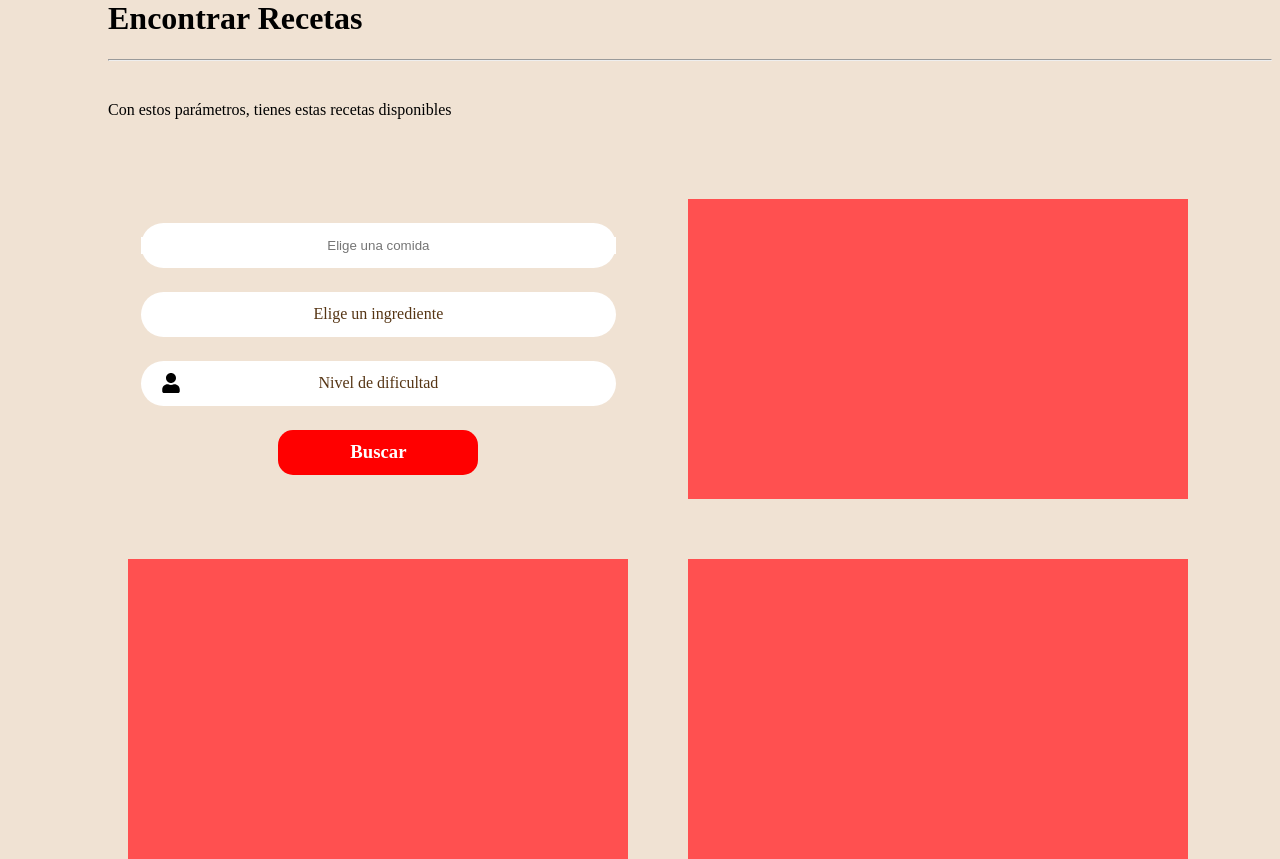
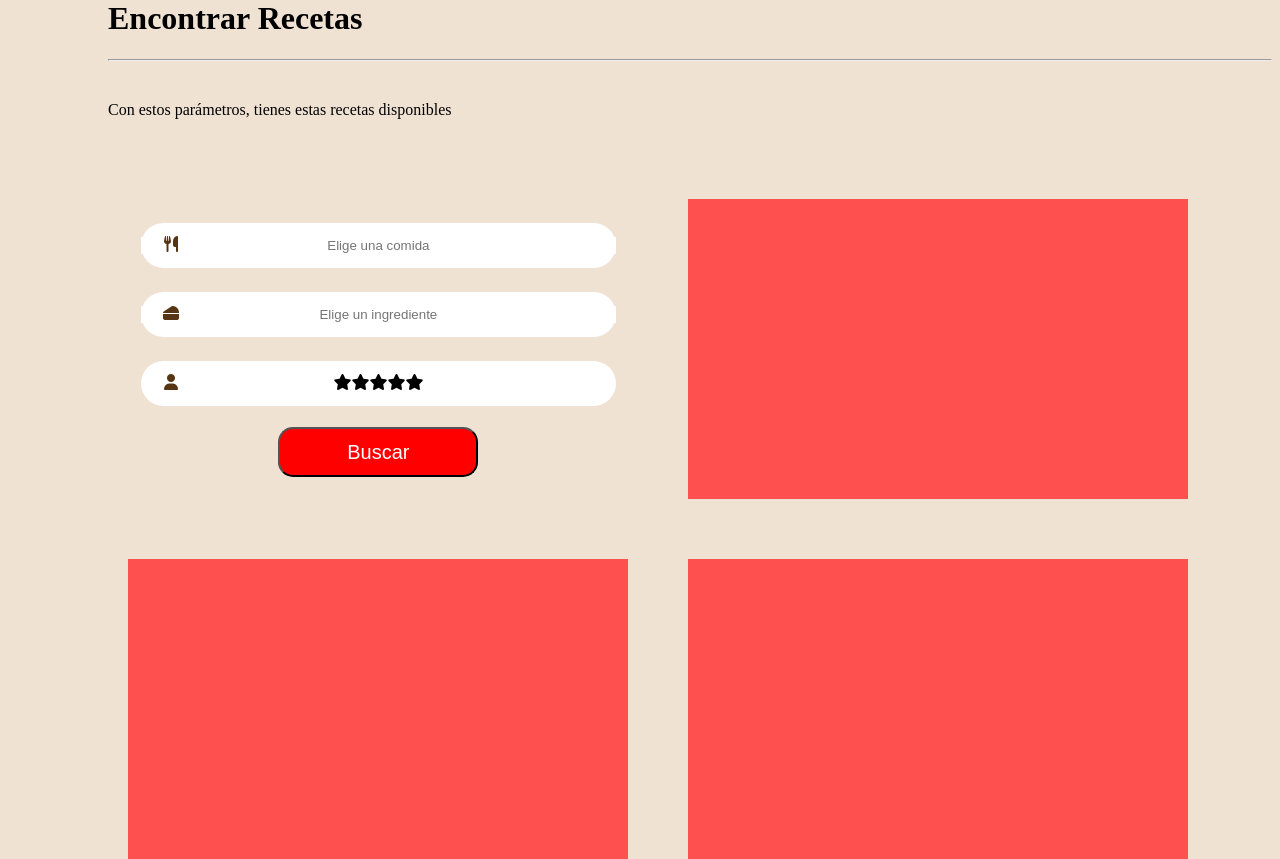
Before and after one commit to nicolasdeory/FoodScheduler, a PHP site: page /busqueda.php in a window 1280 px wide. Shown: the part 21-880 px from the top of the page. Run offline with PHP 8.4, Linux system fonts and the light colour scheme; some libraries are stand-ins or nearby versions.

Commit message:
Visual changes

```diff
--- a/busqueda.php
+++ b/busqueda.php
@@ -6,6 +6,7 @@
 
     <meta charset="UTF-8">
     <meta name="viewport" content="width=device-width, initial-scale=1.0">
+    <script src="https://kit.fontawesome.com/85abaff11f.js" crossorigin="anonymous"></script>
     <!-- BARRA SUPERIOR-->
 
     <link rel="stylesheet" href="css/busqueda.css">
@@ -28,27 +29,53 @@
     <div class="contenedor">
         <div class="search">
             <div class="comida">
+                <div class="icon1">
+                    <i class="fas fa-utensils"></i>
+                </div>
                 <input type="text" placeholder="Elige una comida" class="input-text"></input>
             </div>
 
             <div class="ingrediente">
-                Elige un ingrediente
+                <div class="icon2">
+                    <i class="fas fa-cheese"></i>
+                </div>
+                <input type="text" placeholder="Elige un ingrediente" class="input-text"></input>
             </div>
 
 
             <div class="dificultad">
+                <div class="icon3">
+                    <i class="fas fa-user"></i>
+                </div>
 
-                    <img class="img" src="icons/user-solid.svg">
 
-                    <div class="texto-dif">
-                        <p1>Nivel de dificultad</p1>
+                <div class="texto-dif">
+                    <div class="dif">
+                        <form>
+                            <div class="rating">
+                                <input id="star1" name="star" type="radio" value="5" class="radio-btn hide" />
+                                <label for="star1"><i class="fas fa-star"></i></label>
+                                <input id="star2" name="star" type="radio" value="4" class="radio-btn hide" />
+                                <label for="star2"><i class="fas fa-star"></i></label>
+                                <input id="star3" name="star" type="radio" value="3" class="radio-btn hide" />
+                                <label for="star3"><i class="fas fa-star"></i></label>
+                                <input id="star4" name="star" type="radio" value="2" class="radio-btn hide" />
+                                <label for="star4"><i class="fas fa-star"></i></label>
+                                <input id="star5" name="star" type="radio" value="1" class="radio-btn hide" />
+                                <label for="star5"><i class="fas fa-star"></i></label>
+                                <div class="clear"></div>
+                            </div>
+                        </form>
                     </div>
+                </div>
 
 
             </div>
 
             <div class="boton">
-                <h3>Buscar</h3>
+                <button class="button" type="button">
+                    Buscar
+                </button>
             </div>
         </div>
 
--- a/css/busqueda.css
+++ b/css/busqueda.css
@@ -1,4 +1,3 @@
-
 html{
     background-color: #f0e2d3;
     }
@@ -68,12 +67,16 @@ background-color: #f0e2d3;
         color: white;
     }
 
-.icon{
-    height: 10px;
-    display: flex;
+    .button{
+        background-color: red;
+        border-radius: 15px;
+        height: 50px;
+        width: 200px;
+        color: white;
+        text-emphasis: initial;
+        font-size: 20px;
+    }
 
-    padding-right: 10px;
-}
 
     .result{
         background: #ff5050 9%;
@@ -92,16 +95,66 @@ background-color: #f0e2d3;
 
     }
 
-.niconosedacuenta{
+    .dificultad{
         display: flex;
         flex-direction: row;
         justify-content: center;
         align-items: center;
     }
 
-.img{
+    .icon3, .icon2, .icon1{
         width: 20px;
-    height: 20px;
+        height: 18px;
         position: absolute;
         left: 20px;
     }
+
+
+
+
+    /* Star CSS */
+    .txt-center {
+        text-align: center;
+      }
+      .hide {
+        display: none;
+      }
+
+      .clear {
+        float: none;
+        clear: both;
+      } */
+
+      .rating {
+          width: 90px;
+          unicode-bidi: bidi-override;
+          direction: rtl;
+          text-align: center;
+          position: relative;
+      }
+
+      .rating > label {
+          float: right;
+          display: inline;
+          padding: 0;
+          margin: 0;
+          position: relative;
+          cursor: pointer;
+          color: #000;
+      }
+
+      .rating > label:hover,
+      .rating > label:hover ~ label,
+      .rating > input.radio-btn:checked ~ label {
+          color: #FFD700;
+      }
+
+      .rating > label:hover:before,
+      .rating > label:hover ~ label:before,
+      .rating > input.radio-btn:checked ~ label:before,
+      /* .rating > input.radio-btn:checked ~ label:before {
+          content: "\2605";
+          position: absolute;
+          left: 0;
+          color: #FFD700;
+      } */
```
Lines whose indentation alone changed are shown as unchanged.
